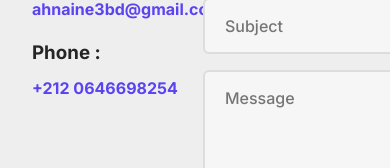
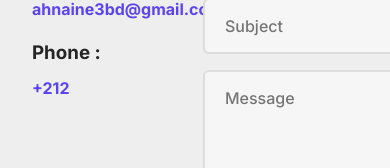
Before and after one commit to ittid/ittiddev.com, a React (Create React App) app: page /contact in a window 390 px wide. Shown: the part 471-639 px from the top of the page. Built offline with nearby package versions, Linux system fonts and the light colour scheme; a web font is replaced by a local one.

Commit message:
remove phone number

```diff
--- a/src/components/pages/Contact.js
+++ b/src/components/pages/Contact.js
@@ -20,7 +20,7 @@ function About() {
               />
               <InformationContact
                 name="Phone :"
-                details="+212 0646698254"
+                details="+212 "
                 href="tel:"
               />
             </div>
```
